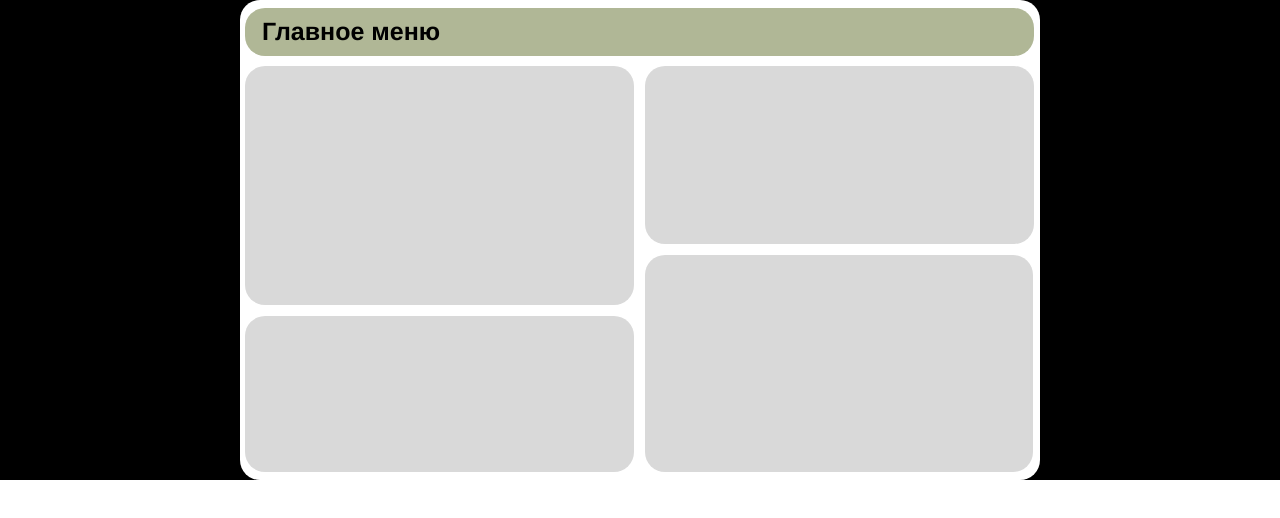
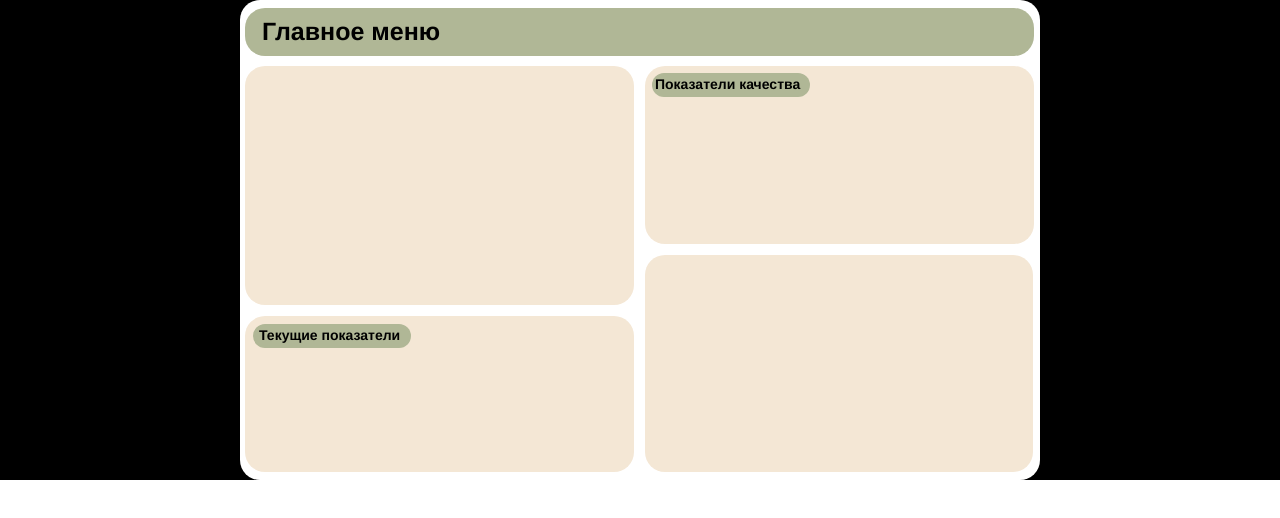
Before and after one commit to caxapok1python/grainfocus, a plain HTML site: page fronend/index.html in a window 1280 px wide. Drawn offline with nearby package versions, Linux system fonts and the light colour scheme.

Commit message:
test_boxes

```diff
--- a/fronend/index.html
+++ b/fronend/index.html
@@ -1,19 +1,24 @@
 <!DOCTYPE html>
 <html>
   <head>
-    <meta charset="utf-8"/>
-    <link rel="stylesheet" href="src/css/globals.css"/>
-    <link rel="stylesheet" href="src/css/style.css"/>
+    <meta name="viewport" content="width=device-width, initial-scale=1" />
+    <meta charset="utf-8" />
+    <link rel="stylesheet" href="src/css/globals.css" />
+    <link rel="stylesheet" href="src/css/style.css" />
   </head>
   <body>
     <div class="main">
       <div class="overlap-group-wrapper">
         <div class="overlap-group">
-            <div class="overlap">
-                <div class="title">Главное меню</div>
+          <div class="overlap"><div class="title">Главное меню</div></div>
+          <div class="div">
+            <div class="stats-title-box"></div>
+            <div class="stats-title">Показатели качества</div>
           </div>
-            <div class="stats-box"></div>
-            <div class="now-box"></div>
+          <div class="overlap-2">
+            <div class="now-title-box"></div>
+            <div class="now-title">Текущие показатели</div>
+          </div>
           <div class="image-box"></div>
           <div class="graph-box"></div>
         </div>
--- a/fronend/src/css/style.css
+++ b/fronend/src/css/style.css
@@ -43,24 +43,68 @@
   white-space: nowrap;
 }
 
-.main .stats-box {
+.main .div {
   position: absolute;
   width: 389px;
   height: 178px;
   top: 66px;
   left: 405px;
-  background-color: #d9d9d9;
+  background-color: #f4e7d5;
   border-radius: 20px;
 }
 
-.main .now-box {
+.main .stats-title-box {
+  position: absolute;
+  width: 158px;
+  height: 24px;
+  top: 7px;
+  left: 7px;
+  background-color: #b0b796;
+  border-radius: 100px;
+}
+
+.main .stats-title {
+  position: absolute;
+  top: 10px;
+  left: 10px;
+  font-family: "Inter-SemiBold", Helvetica;
+  font-weight: 600;
+  color: #000000;
+  font-size: 14px;
+  letter-spacing: 0;
+  line-height: normal;
+}
+
+.main .overlap-2 {
   position: absolute;
   width: 389px;
   height: 156px;
   top: 316px;
   left: 5px;
-  background-color: #d9d9d9;
+  background-color: #f4e7d5;
   border-radius: 20px;
+}
+
+.main .now-title-box {
+  position: absolute;
+  width: 158px;
+  height: 24px;
+  top: 8px;
+  left: 8px;
+  background-color: #b0b796;
+  border-radius: 100px;
+}
+
+.main .now-title {
+  position: absolute;
+  top: 11px;
+  left: 14px;
+  font-family: "Inter-SemiBold", Helvetica;
+  font-weight: 600;
+  color: #000000;
+  font-size: 14px;
+  letter-spacing: 0;
+  line-height: normal;
 }
 
 .main .image-box {
@@ -69,7 +113,7 @@
   height: 217px;
   top: 255px;
   left: 405px;
-  background-color: #d9d9d9;
+  background-color: #f4e7d5;
   border-radius: 20px;
 }
 
@@ -79,6 +123,6 @@
   height: 239px;
   top: 66px;
   left: 5px;
-  background-color: #d9d9d9;
+  background-color: #f4e7d5;
   border-radius: 20px;
 }
```
Lines whose indentation alone changed are shown as unchanged.
